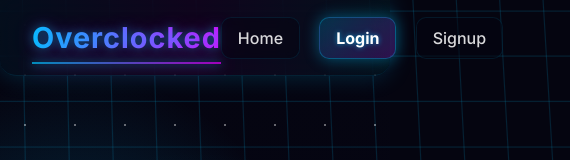
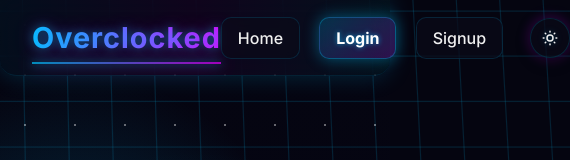
Before and after one commit to CoffeeTheBest/OverClocked, a React (Create React App) app: page /login in a window 390 px wide. Shown: the top 160 px of the page, 570 px wide, since content can reach past the window. Built offline with nearby package versions, Linux system fonts and the light colour scheme.

Commit message:
Added theme switcher

```diff
--- a/src/App.tsx
+++ b/src/App.tsx
@@ -15,6 +15,7 @@ import AdminDashboard from "./pages/AdminDashboard";
 import Home from "./pages/Home";
 import Cart from "./pages/Cart";
 import { GlobalProvider, useGlobal } from "./context/GlobalContext";
+import ThemeSwitcher from "./components/ThemeSwitcher";
 import styles from "./Navbar.module.css";
 
 const getCookie = (name: string) => {
@@ -114,6 +115,7 @@ const AppContent = () => {
               Logout
             </button>
           )}
+          <ThemeSwitcher />
         </div>
       </nav>
 
--- a/src/Navbar.module.css
+++ b/src/Navbar.module.css
@@ -3,8 +3,8 @@
   justify-content: space-between;
   align-items: center;
   padding: 1rem 2rem;
-  background: rgba(5, 5, 16, 0.75);
-  border-bottom: 1px solid rgba(0, 195, 255, 0.15);
+  background: var(--navbar-bg);
+  border-bottom: 1px solid var(--border-color);
   box-shadow: 0 0 25px rgba(0, 195, 255, 0.2);
   backdrop-filter: blur(15px);
   position: sticky;
@@ -55,7 +55,7 @@
 
 .userInfo {
   font-size: 0.85rem;
-  color: rgba(255, 255, 255, 0.7);
+  color: var(--text-secondary);
   margin-top: 0.25rem;
   font-style: italic;
   text-shadow: 0 0 5px rgba(0, 195, 255, 0.3);
@@ -72,11 +72,11 @@
   border-radius: 10px;
   text-decoration: none;
   font-weight: 500;
-  background: rgba(5, 5, 16, 0.5);
-  color: rgba(255, 255, 255, 0.85);
+  background: var(--button-bg);
+  color: var(--text-primary);
   transition: all 0.3s ease;
   backdrop-filter: blur(8px);
-  border: 1px solid rgba(0, 195, 255, 0.1);
+  border: 1px solid var(--border-color);
   position: relative;
   overflow: hidden;
 }
--- a/src/backend/config/db.js
+++ b/src/backend/config/db.js
@@ -5,6 +5,10 @@ const connectDB = async () => {
     await mongoose.connect(process.env.MONGO_URI, {
       useNewUrlParser: true,
       useUnifiedTopology: true,
+      ssl: true,
+      tlsInsecure: false,
+      serverSelectionTimeoutMS: 30000,
+      socketTimeoutMS: 45000,
     });
     console.log("✅ MongoDB connected successfully");
   } catch (err) {
--- /dev/null
+++ b/src/components/ThemeSwitcher.module.css
@@ -0,0 +1,175 @@
+.themeSwitcher {
+  position: relative;
+  background: var(--glass-bg);
+  border: 1px solid var(--border-color);
+  border-radius: 50%;
+  width: 45px;
+  height: 45px;
+  cursor: pointer;
+  transition: all 0.3s ease;
+  backdrop-filter: blur(12px);
+  box-shadow: 0 4px 15px var(--shadow-color), 0 0 10px rgba(0, 195, 255, 0.2);
+  display: flex;
+  align-items: center;
+  justify-content: center;
+  overflow: hidden;
+  margin-left: 1rem;
+}
+
+.themeSwitcher::before {
+  content: "";
+  position: absolute;
+  top: 0;
+  left: 0;
+  width: 100%;
+  height: 100%;
+  background: linear-gradient(135deg,
+    rgba(0, 195, 255, 0.1),
+    rgba(225, 0, 255, 0.1));
+  opacity: 0;
+  transition: opacity 0.3s ease;
+  border-radius: 50%;
+}
+
+.themeSwitcher:hover {
+  transform: translateY(-2px) scale(1.05);
+  box-shadow: 0 6px 20px var(--shadow-color), 0 0 15px rgba(0, 195, 255, 0.4);
+  border-color: var(--neon-blue);
+}
+
+.themeSwitcher:hover::before {
+  opacity: 1;
+}
+
+.themeSwitcher:active {
+  transform: translateY(0) scale(0.95);
+}
+
+.iconContainer {
+  position: relative;
+  z-index: 2;
+  display: flex;
+  align-items: center;
+  justify-content: center;
+  width: 100%;
+  height: 100%;
+}
+
+.icon {
+  width: 20px;
+  height: 20px;
+  color: var(--text-primary);
+  transition: all 0.3s ease;
+  filter: drop-shadow(0 0 3px rgba(0, 195, 255, 0.3));
+}
+
+.themeSwitcher:hover .icon {
+  color: var(--neon-blue);
+  filter: drop-shadow(0 0 6px rgba(0, 195, 255, 0.6));
+  transform: rotate(15deg);
+}
+
+/* Tooltip */
+.tooltip {
+  position: absolute;
+  bottom: -35px;
+  left: 50%;
+  transform: translateX(-50%);
+  background: var(--glass-bg);
+  color: var(--text-primary);
+  padding: 0.4rem 0.8rem;
+  border-radius: 6px;
+  font-size: 0.75rem;
+  font-weight: 500;
+  white-space: nowrap;
+  opacity: 0;
+  visibility: hidden;
+  transition: all 0.3s ease;
+  border: 1px solid var(--border-color);
+  backdrop-filter: blur(8px);
+  box-shadow: 0 4px 12px var(--shadow-color);
+  z-index: 1000;
+}
+
+.tooltip::before {
+  content: "";
+  position: absolute;
+  top: -5px;
+  left: 50%;
+  transform: translateX(-50%);
+  width: 0;
+  height: 0;
+  border-left: 5px solid transparent;
+  border-right: 5px solid transparent;
+  border-bottom: 5px solid var(--border-color);
+}
+
+.themeSwitcher:hover .tooltip {
+  opacity: 1;
+  visibility: visible;
+  bottom: -40px;
+}
+
+/* Animation for theme transition */
+.themeSwitcher {
+  animation: themeGlow 2s ease-in-out infinite alternate;
+}
+
+@keyframes themeGlow {
+  0% {
+    box-shadow: 0 4px 15px var(--shadow-color), 0 0 10px rgba(0, 195, 255, 0.2);
+  }
+  100% {
+    box-shadow: 0 4px 15px var(--shadow-color), 0 0 15px rgba(225, 0, 255, 0.3);
+  }
+}
+
+/* Special effects for light theme */
+[data-theme="light"] .themeSwitcher {
+  box-shadow: 0 4px 15px var(--shadow-color), 0 0 10px rgba(0, 153, 204, 0.2);
+}
+
+[data-theme="light"] .themeSwitcher:hover {
+  box-shadow: 0 6px 20px var(--shadow-color), 0 0 15px rgba(0, 153, 204, 0.4);
+}
+
+[data-theme="light"] .icon {
+  filter: drop-shadow(0 0 3px rgba(0, 153, 204, 0.3));
+}
+
+[data-theme="light"] .themeSwitcher:hover .icon {
+  color: var(--neon-blue);
+  filter: drop-shadow(0 0 6px rgba(0, 153, 204, 0.6));
+}
+
+@keyframes themeLightGlow {
+  0% {
+    box-shadow: 0 4px 15px var(--shadow-color), 0 0 10px rgba(0, 153, 204, 0.2);
+  }
+  100% {
+    box-shadow: 0 4px 15px var(--shadow-color), 0 0 15px rgba(139, 0, 204, 0.3);
+  }
+}
+
+[data-theme="light"] .themeSwitcher {
+  animation: themeLightGlow 2s ease-in-out infinite alternate;
+}
+
+/* Responsive design */
+@media (max-width: 768px) {
+  .themeSwitcher {
+    width: 40px;
+    height: 40px;
+    margin-left: 0.5rem;
+  }
+
+  .icon {
+    width: 18px;
+    height: 18px;
+  }
+
+  .tooltip {
+    font-size: 0.7rem;
+    padding: 0.3rem 0.6rem;
+  }
+}
--- /dev/null
+++ b/src/components/ThemeSwitcher.tsx
@@ -0,0 +1,57 @@
+import React from 'react';
+import { useGlobal } from '../context/GlobalContext';
+import styles from './ThemeSwitcher.module.css';
+
+const ThemeSwitcher: React.FC = () => {
+  const { theme, toggleTheme } = useGlobal();
+
+  return (
+    <button
+      onClick={toggleTheme}
+      className={styles.themeSwitcher}
+      aria-label={`Switch to ${theme === 'dark' ? 'light' : 'dark'} theme`}
+      title={`Switch to ${theme === 'dark' ? 'light' : 'dark'} theme`}
+    >
+      <div className={styles.iconContainer}>
+        {theme === 'dark' ? (
+          // Sun icon for light mode
+          <svg
+            className={styles.icon}
+            fill="none"
+            stroke="currentColor"
+            viewBox="0 0 24 24"
+            xmlns="http://www.w3.org/2000/svg"
+          >
+            <path
+              strokeLinecap="round"
+              strokeLinejoin="round"
+              strokeWidth={2}
+              d="M12 3v1m0 16v1m9-9h-1M4 12H3m15.364 6.364l-.707-.707M6.343 6.343l-.707-.707m12.728 0l-.707.707M6.343 17.657l-.707.707M16 12a4 4 0 11-8 0 4 4 0 018 0z"
+            />
+          </svg>
+        ) : (
+          // Moon icon for dark mode
+          <svg
+            className={styles.icon}
+            fill="none"
+            stroke="currentColor"
+            viewBox="0 0 24 24"
+            xmlns="http://www.w3.org/2000/svg"
+          >
+            <path
+              strokeLinecap="round"
+              strokeLinejoin="round"
+              strokeWidth={2}
+              d="M20.354 15.354A9 9 0 018.646 3.646 9.003 9.003 0 0012 21a9.003 9.003 0 008.354-5.646z"
+            />
+          </svg>
+        )}
+      </div>
+      <span className={styles.tooltip}>
+        {theme === 'dark' ? 'Light Mode' : 'Dark Mode'}
+      </span>
+    </button>
+  );
+};
+
+export default ThemeSwitcher;
--- a/src/context/GlobalContext.tsx
+++ b/src/context/GlobalContext.tsx
@@ -1,6 +1,6 @@
 import React, { createContext, useContext, useState, useEffect, ReactNode } from "react";
 import { jwtDecode } from "jwt-decode";
-import { User, CartItem, GlobalContextType } from '../types';
+import { User, CartItem, GlobalContextType, Theme } from '../types';
 
 
 type DecodedToken = {
@@ -14,6 +14,7 @@ const GlobalContext = createContext<GlobalContextType | undefined>(undefined);
 
 export const GlobalProvider = ({ children }: { children: ReactNode }) => {
   const [currentUser, setCurrentUser] = useState<User | null>(null);
+
   const getCookie = (name: string) => {
     const value = `; ${document.cookie}`;
     const parts = value.split(`; ${name}=`);
@@ -33,6 +34,22 @@ export const GlobalProvider = ({ children }: { children: ReactNode }) => {
     }
   });
 
+  // Theme state with localStorage persistence
+  const [theme, setTheme] = useState<Theme>(() => {
+    const savedTheme = localStorage.getItem('overclocked-theme') as Theme;
+    return savedTheme || 'dark'; // Default to dark theme to match current design
+  });
+
+  // Apply theme to document root
+  useEffect(() => {
+    document.documentElement.setAttribute('data-theme', theme);
+    localStorage.setItem('overclocked-theme', theme);
+  }, [theme]);
+
+  const toggleTheme = () => {
+    setTheme(prevTheme => prevTheme === 'dark' ? 'light' : 'dark');
+  };
+
   useEffect(() => {
     const token = getCookie("token");
     if (token) {
@@ -48,7 +65,7 @@ export const GlobalProvider = ({ children }: { children: ReactNode }) => {
   }, []);
 
   return (
-    <GlobalContext.Provider value={{ currentUser, setCurrentUser, cart, setCart }}>
+    <GlobalContext.Provider value={{ currentUser, setCurrentUser, cart, setCart, theme, toggleTheme }}>
       {children}
     </GlobalContext.Provider>
   );
--- a/src/global.css
+++ b/src/global.css
@@ -1,14 +1,25 @@
 /* global.css */
 @import url('https://fonts.googleapis.com/css2?family=Inter:wght@400;500;600;700&display=swap');
 
-:root {
+/* Dark Theme (Default) */
+:root,
+[data-theme="dark"] {
   --neon-purple: #e100ff;
   --deep-purple: #7b2cbf;
   --neon-blue: #00c3ff;
   --neon-cyan: #00fff0;
+  --neon-green: #00ff88;
   --dark-bg: #050510;
   --darker-bg: #0a0a1a;
   --card-bg: rgba(36, 36, 36, 0.7);
+  --text-primary: #f0f0f0;
+  --text-secondary: rgba(255, 255, 255, 0.7);
+  --navbar-bg: rgba(5, 5, 16, 0.75);
+  --glass-bg: rgba(10, 10, 25, 0.7);
+  --button-bg: rgba(10, 10, 25, 0.7);
+  --input-bg: rgba(10, 10, 25, 0.6);
+  --border-color: rgba(0, 195, 255, 0.15);
+  --shadow-color: rgba(0, 0, 0, 0.3);
 
   /* Enhanced background variables */
   --grid-size: 40px;
@@ -18,6 +29,36 @@
   --parallax-depth: 50px;
   --grid-transform: translate(0, 0);
   --scan-line-opacity: 0.1;
+  --scan-line-speed: 10s;
+}
+
+/* Light Theme */
+[data-theme="light"] {
+  --neon-purple: #8b00cc;
+  --deep-purple: #5a1e7a;
+  --neon-blue: #0099cc;
+  --neon-cyan: #00b8aa;
+  --neon-green: #00cc66;
+  --dark-bg: #f8f9fa;
+  --darker-bg: #ffffff;
+  --card-bg: rgba(255, 255, 255, 0.9);
+  --text-primary: #1a1a1a;
+  --text-secondary: rgba(0, 0, 0, 0.7);
+  --navbar-bg: rgba(255, 255, 255, 0.95);
+  --glass-bg: rgba(255, 255, 255, 0.8);
+  --button-bg: rgba(255, 255, 255, 0.8);
+  --input-bg: rgba(255, 255, 255, 0.9);
+  --border-color: rgba(0, 153, 204, 0.2);
+  --shadow-color: rgba(0, 0, 0, 0.1);
+
+  /* Enhanced background variables for light theme */
+  --grid-size: 40px;
+  --grid-color: rgba(0, 153, 204, 0.08);
+  --grid-highlight: rgba(139, 0, 204, 0.12);
+  --star-color: rgba(0, 0, 0, 0.1);
+  --parallax-depth: 50px;
+  --grid-transform: translate(0, 0);
+  --scan-line-opacity: 0.03;
   --scan-line-speed: 10s;
 }
 
@@ -31,12 +72,13 @@ body {
   font-family: 'Inter', sans-serif;
   -webkit-font-smoothing: antialiased;
   -moz-osx-font-smoothing: grayscale;
-  color: #f0f0f0;
+  color: var(--text-primary);
   min-height: 100vh;
   line-height: 1.5;
   background-color: var(--dark-bg);
   overflow-x: hidden;
   position: relative;
+  transition: background-color 0.3s ease, color 0.3s ease;
 }
 
 /* Futuristic background with parallax effect */
@@ -252,11 +294,11 @@ body::after {
 
 /* Glassmorphism effect for all cards */
 .glass-card {
-  background: rgba(10, 10, 25, 0.7);
+  background: var(--glass-bg);
   backdrop-filter: blur(12px);
-  border: 1px solid rgba(0, 195, 255, 0.15);
+  border: 1px solid var(--border-color);
   border-radius: 12px;
-  box-shadow: 0 8px 32px rgba(0, 0, 0, 0.3), 0 0 15px rgba(0, 195, 255, 0.2);
+  box-shadow: 0 8px 32px var(--shadow-color), 0 0 15px rgba(0, 195, 255, 0.2);
   transition: all 0.3s ease;
   position: relative;
   overflow: hidden;
@@ -280,9 +322,9 @@ body::after {
 
 /* Button styling */
 .btn {
-  background: rgba(10, 10, 25, 0.7);
-  color: #fff;
-  border: 1px solid rgba(0, 195, 255, 0.3);
+  background: var(--button-bg);
+  color: var(--text-primary);
+  border: 1px solid var(--border-color);
   border-radius: 8px;
   padding: 0.6rem 1.2rem;
   font-weight: 600;
@@ -327,10 +369,10 @@ body::after {
 
 /* Form elements */
 input, select, textarea {
-  background: rgba(10, 10, 25, 0.6);
-  border: 1px solid rgba(0, 195, 255, 0.2);
+  background: var(--input-bg);
+  border: 1px solid var(--border-color);
   border-radius: 8px;
-  color: #fff;
+  color: var(--text-primary);
   padding: 0.7rem 1rem;
   transition: all 0.3s ease;
 }
--- a/src/types/index.ts
+++ b/src/types/index.ts
@@ -27,11 +27,15 @@ export interface CartItem extends Product {
   quantity: number;
 }
 
+export type Theme = 'light' | 'dark';
+
 export interface GlobalContextType {
   currentUser: User | null;
   setCurrentUser: (user: User | null) => void;
   cart: CartItem[];
   setCart: (items: CartItem[]) => void;
+  theme: Theme;
+  toggleTheme: () => void;
 }
 
 export interface ApiError {
```
Also changed, not shown: 2 other files (tests, documents, lock files or other folders).
